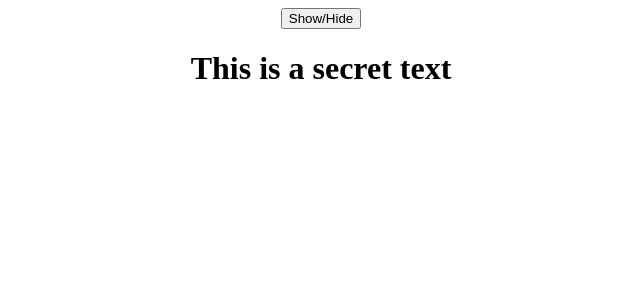
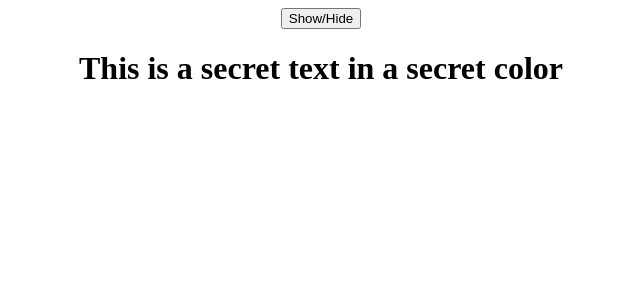
Before and after one commit to AshwanthramKL/react-notes, a React (Create React App) app: page / in a window 1280 px wide. Shown: the top 300 px of the page, without its empty margins (319-959 px from the left). Built offline with nearby package versions, Linux system fonts and the light colour scheme.

Commit message:
usecase of state eg. 3

```diff
--- a/src/App.js
+++ b/src/App.js
@@ -2,18 +2,18 @@ import "./App.css";
 import { useState } from "react";
 
 function App() {
-  const [showText, setShowText] = useState(true);
+  const [textColor, setTextColor] = useState("black");
 
   return (
     <div className="App">
       <button
         onClick={() => {
-          setShowText(!showText);
+          setTextColor(textColor === "black" ? "green" : "black");
         }}
       >
         Show/Hide
       </button>
-      {showText && <h1>This is a secret text</h1>}
+      <h1 style={{color: textColor}}>This is a secret text in a secret color</h1>
     </div>
   );
 }
```
Also changed, not shown: 1 other file (tests, documents, lock files or other folders).
